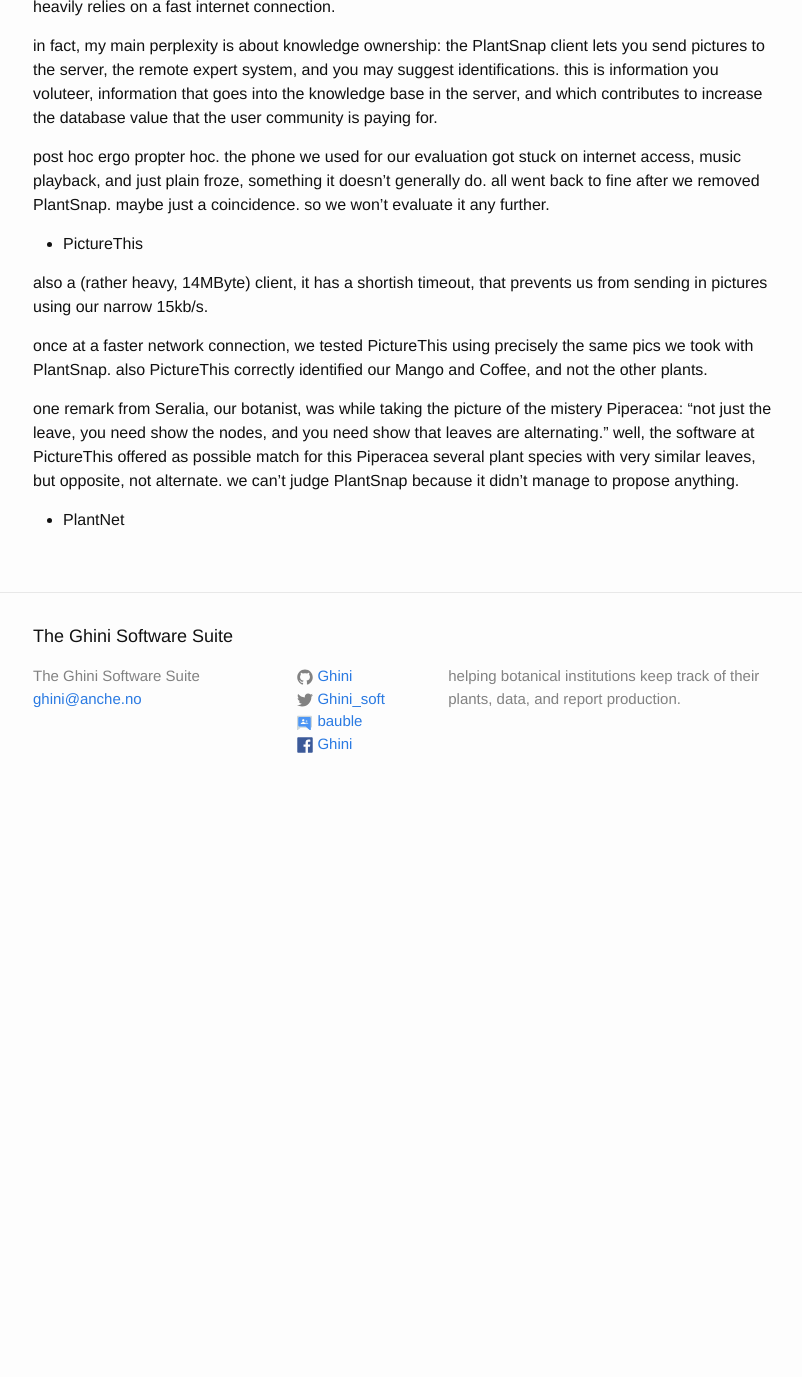
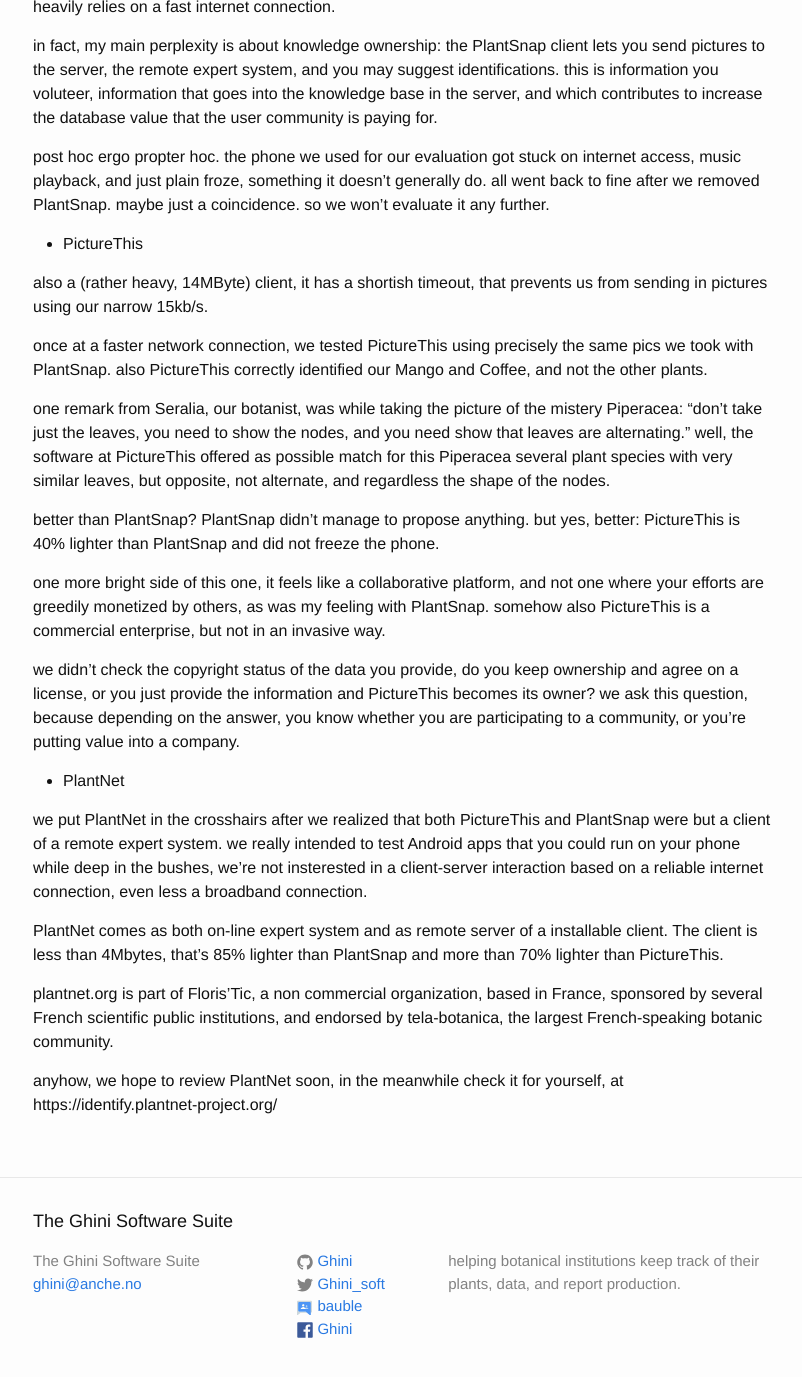
Before and after one commit to Ghini/ghini.github.io, a Jekyll site: the page built from _posts/2018-08-05-software-review.md, in a window 1280 px wide and 1400 px high, scrolled down 544 px. Shown: the top 1377 px of the window, without its empty margins (237-1039 px from the left). Built offline with Jekyll 4.4.1, drawn with Linux system fonts in a browser that asks for light colours; before the commit the page ends 1359 px from its top, so only the background shows below that.

Commit message:
adding plantnet

```diff
--- a/_posts/2018-08-05-software-review.md
+++ b/_posts/2018-08-05-software-review.md
@@ -47,10 +47,42 @@
 our Mango and Coffee, and not the other plants.
 
 one remark from Seralia, our botanist, was while taking the picture of the
-mistery Piperacea: "not just the leave, you need show the nodes, and you
-need show that leaves are alternating."  well, the software at PictureThis
-offered as possible match for this Piperacea several plant species with very
-similar leaves, but opposite, not alternate.  we can't judge PlantSnap
-because it didn't manage to propose anything.
+mistery Piperacea: "don't take just the leaves, you need to show the nodes,
+and you need show that leaves are alternating."  well, the software at
+PictureThis offered as possible match for this Piperacea several plant
+species with very similar leaves, but opposite, not alternate, and
+regardless the shape of the nodes.
+
+better than PlantSnap?  PlantSnap didn't manage to propose anything.  but
+yes, better: PictureThis is 40% lighter than PlantSnap and did not freeze
+the phone.
+
+one more bright side of this one, it feels like a collaborative platform,
+and not one where your efforts are greedily monetized by others, as was my
+feeling with PlantSnap.  somehow also PictureThis is a commercial
+enterprise, but not in an invasive way.
+
+we didn't check the copyright status of the data you provide, do you keep
+ownership and agree on a license, or you just provide the information and
+PictureThis becomes its owner?  we ask this question, because depending on
+the answer, you know whether you are participating to a community, or you're
+putting value into a company.
 
 - PlantNet
+
+we put PlantNet in the crosshairs after we realized that both PictureThis
+and PlantSnap were but a client of a remote expert system.  we really
+intended to test Android apps that you could run on your phone while deep in
+the bushes, we're not insterested in a client-server interaction based on
+a reliable internet connection, even less a broadband connection.
+
+PlantNet comes as both on-line expert system and as remote server of a
+installable client.  The client is less than 4Mbytes, that's 85% lighter
+than PlantSnap and more than 70% lighter than PictureThis.
+
+plantnet.org is part of Floris'Tic, a non commercial organization, based in
+France, sponsored by several French scientific public institutions, and
+endorsed by tela-botanica, the largest French-speaking botanic community.
+
+anyhow, we hope to review PlantNet soon, in the meanwhile check it for
+yourself, at https://identify.plantnet-project.org/
```
